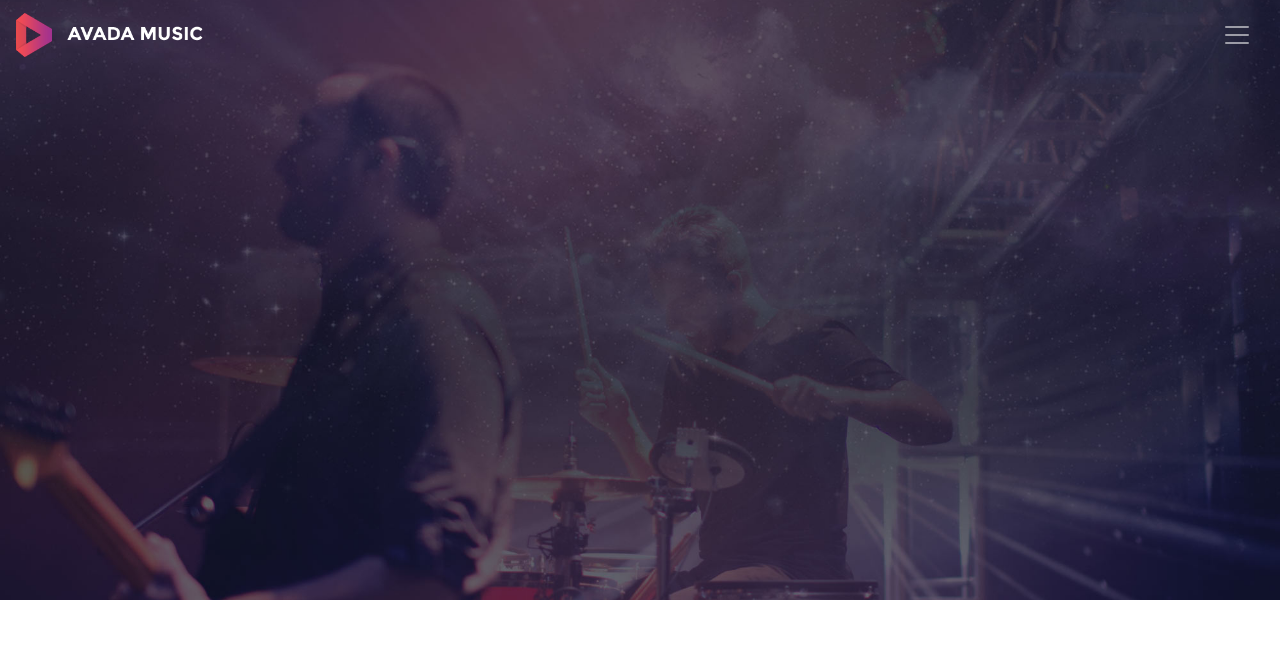
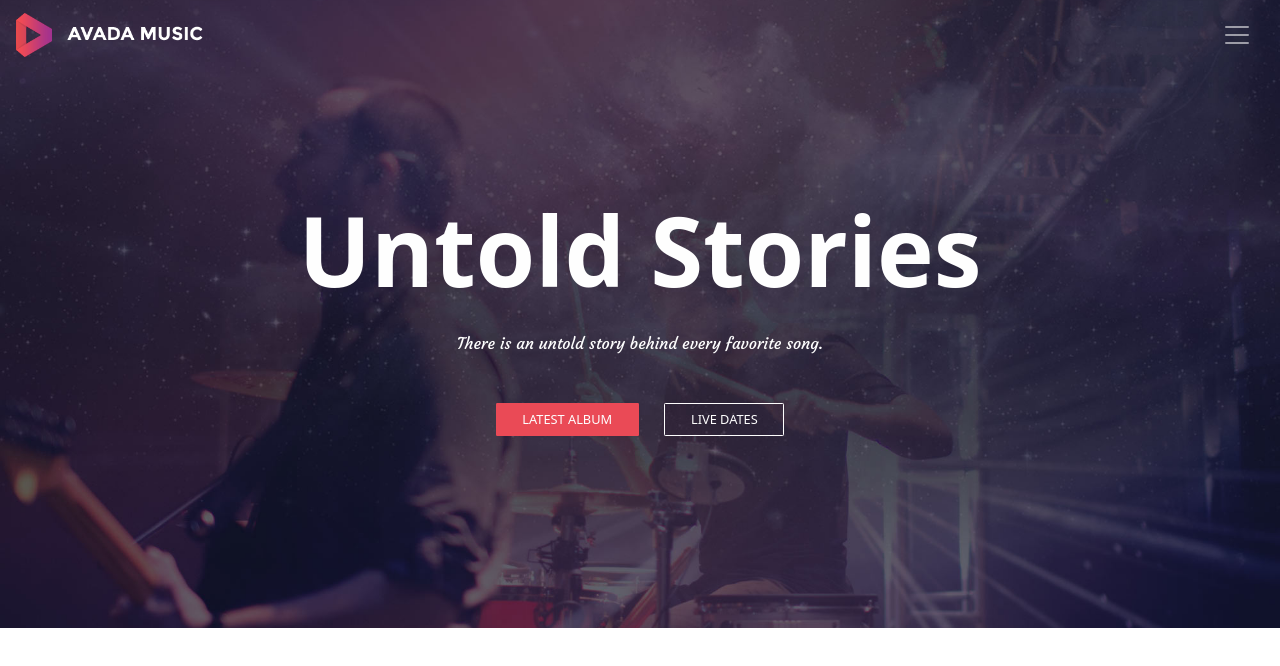
Before and after one commit to saragrigolin/proj-html-vuejs, a Vue app: page / in a window 1280 px wide. Shown: the top 666 px of the page. Built offline with nearby package versions, Linux system fonts and the light colour scheme.

Commit message:
finish jumbo

```diff
--- a/src/components/Header.vue
+++ b/src/components/Header.vue
@@ -1,7 +1,7 @@
 <template>
     <header>
-        <div class="container-fluid p-0">
-            <div class="navbar-container">
+        <div class="container-fluid p-0 position-relative">
+            <div class="navbar-container position-absolute">
                 <nav class="navbar navbar-dark px-3">
                     <a class="navbar-brand my_navbar-brand" href="#">
                         <img src="../assets/img/avada-music-logo.png" alt="">
@@ -21,6 +21,14 @@
                         </div>
                     </div>
                 </nav>
+            </div>
+            <div class="jumbo-container">
+                <h1 class="m-0 mb-4">Untold Stories</h1>
+                <span class="cursive">There is an untold story behind every favorite song.</span>
+                <div class="buttons mt-5">
+                    <button type="button" class="btn my_btn">latest album</button>
+                    <button type="button" class="btn my_btn transparent">live dates</button>
+                </div>
             </div>
         </div>
     </header>
@@ -52,13 +60,21 @@ export default {
     background-image: url('../assets/img/home_slider.jpg');
     background-size: cover;
     background-position: 50%;
-    height: 600px;
+    .navbar-container {
+        top: 0;
+        left: 0;
+        width: 100%;
         .my_navbar-brand {
             width: 15%;
             img {
                 width: 100%;
             }
         }
+        .navbar.red {
+            background-color: $mandy;
+        }
+        .navbar-dark {
+            transition: background-color 150ms linear;
             .my_navbar-toggler {
                 border: none;
             }
@@ -78,11 +94,39 @@ export default {
             button[aria-expanded="false"] > .close {
                 display: none;
             }
-    .navbar.red {
+        }
+    }
+    .jumbo-container {
+        text-align: center;
+        color: $white;
+        padding: 12em 0;
+        h1 {
+            font-size: 6em;
+            font-weight: 700;
+        }
+        .cursive {
+            font-family: $cursive;
+        }
+        .buttons {
+            .my_btn {
+                text-transform: uppercase;
                 background-color: $mandy;
+                color: $white;
+                font-size: 0.8em;
+                border-radius: 0.1em;
+                padding-left: 2em;
+                padding-right: 2em;
             }
-    .navbar-dark {
-        transition: background-color 150ms linear;
+            .my_btn:hover {
+                background-color: $white;
+                color: $charade;
+            }
+            .transparent {
+                background-color: transparent;
+                border: 1px solid $white;
+                margin-left: 2em;
+            }
+        }
     }
 }
 </style>
```
Lines whose indentation alone changed are shown as unchanged.
